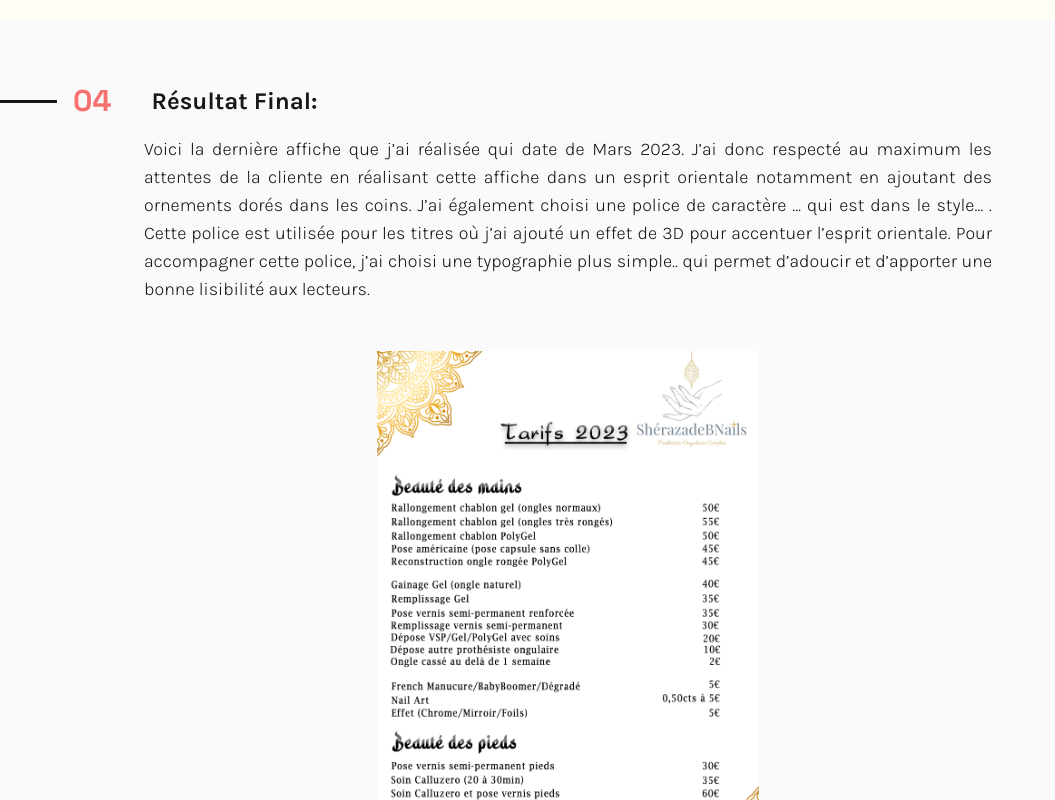
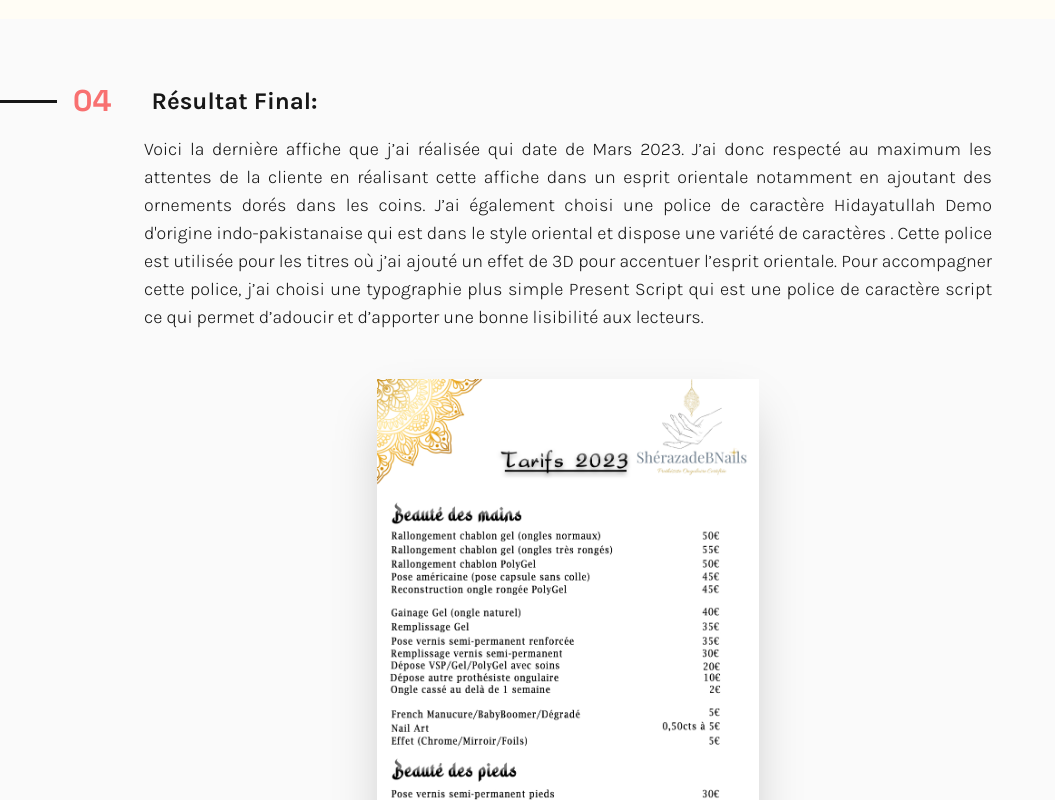
Before and after one commit to duval-justine/Portfolio_Justine_Duval, a Vue app: page /sherazadebnails in a window 1280 px wide. Shown: the part 5560-6360 px from the top of the page, without its empty margins (0-1055 px from the left). Built offline with nearby package versions, Linux system fonts and the light colour scheme.

Commit message:
Sherazade Footer

```diff
--- a/src/views/SherazadeBNailsView.vue
+++ b/src/views/SherazadeBNailsView.vue
@@ -125,29 +125,36 @@
         </div>
         <!-- Texte -->
         <div
-            class="flex flex-col gap-12 ml-36 font-karla text-lg font-light text-Extended/true-gray/900 mt-4 mr-72 text-justify">
+            class="flex flex-col gap-12 ml-36 font-karla text-lg font-light text-Extended/true-gray/900 mt-4 mr-72 text-justify mb-44">
             <p>Voici la dernière affiche que j’ai réalisée qui date de Mars 2023.
                 J’ai donc respecté au maximum les attentes de la cliente en réalisant cette affiche dans un esprit orientale
-                notamment en ajoutant des ornements dorés dans les coins. J’ai également choisi une police de caractère …
-                qui est dans le style… . Cette police est utilisée pour les titres où j’ai ajouté un effet de 3D pour
-                accentuer l’esprit orientale. Pour accompagner cette police, j’ai choisi une typographie plus simple.. qui
-                permet d’adoucir et d’apporter une bonne lisibilité aux lecteurs.
+                notamment en ajoutant des ornements dorés dans les coins. J’ai également choisi une police de caractère
+                Hidayatullah Demo d'origine indo-pakistanaise qui est dans le style oriental et dispose une variété de
+                caractères . Cette police est utilisée pour les titres où j’ai ajouté un effet de 3D pour accentuer l’esprit
+                orientale. Pour accompagner cette police, j’ai choisi une typographie plus simple Present Script qui est une
+                police de caractère script ce qui permet d’adoucir et d’apporter une bonne lisibilité aux lecteurs.
+
             </p>
             <div class="flex justify-center">
-                <img src="../../public/images/Sherazade/Sherazade_AfficheTarifs.webp" class="h-auto w-[45%]" alt="">
+                <img src="../../public/images/Sherazade/Sherazade_AfficheTarifs.webp" class="h-auto w-[45%] shadow-2xl"
+                    alt="">
             </div>
         </div>
     </section>
+
+    <!-- Footer -->
+    <Footerc />
 </template>
 
 <script>
 import gsap from 'gsap'
 import ScrollTrigger from 'gsap/ScrollTrigger'
 import TopPage from "../components/TopPage.vue";
+import Footerc from "../components/Footer.vue";
 
 gsap.registerPlugin(ScrollTrigger);
 export default {
-    components: { TopPage },
+    components: { TopPage, Footerc },
     mounted() {
         let sections = gsap.utils.toArray(".case-item");
 
@@ -187,5 +194,4 @@ body,
     height: 100%;
     display: flex;
     flex-wrap: nowrap;
-}
-</style>
+}</style>
```
